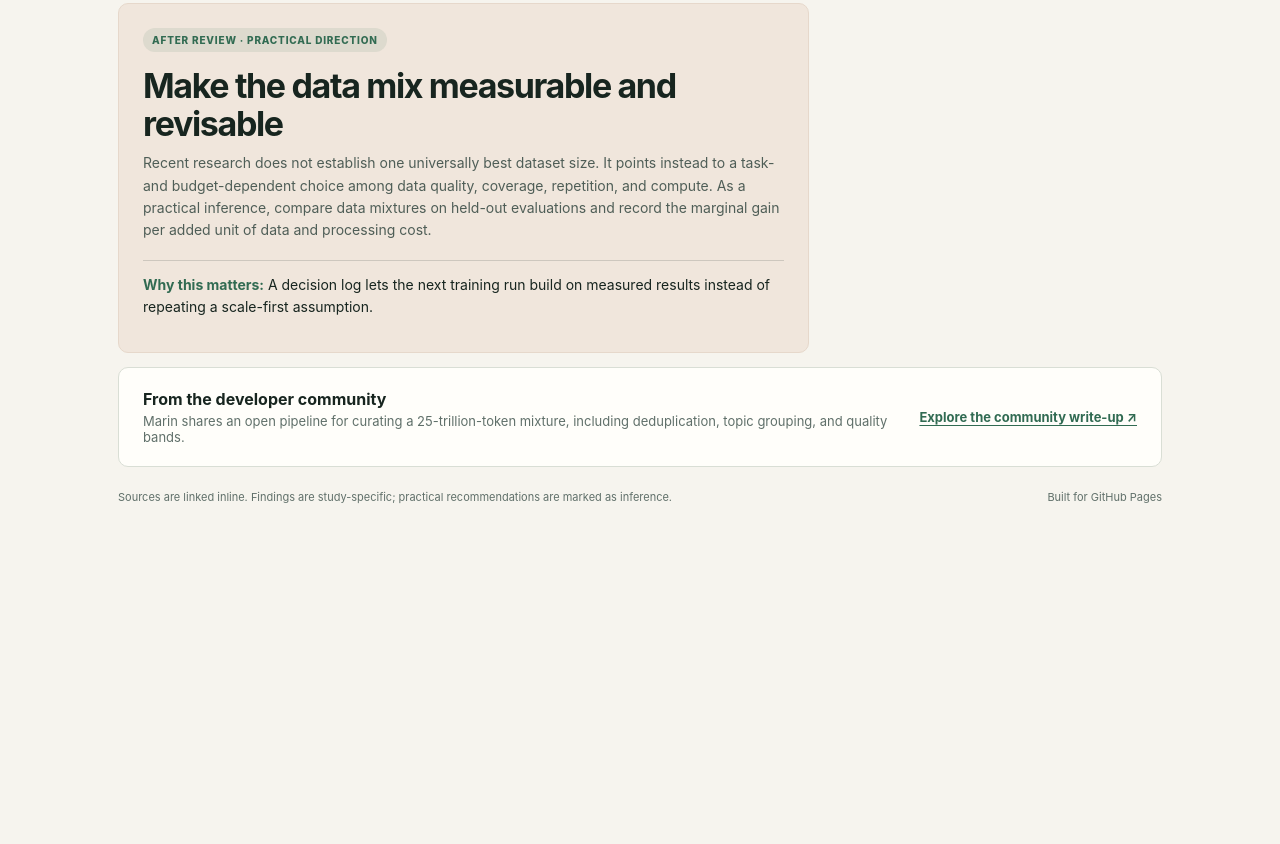
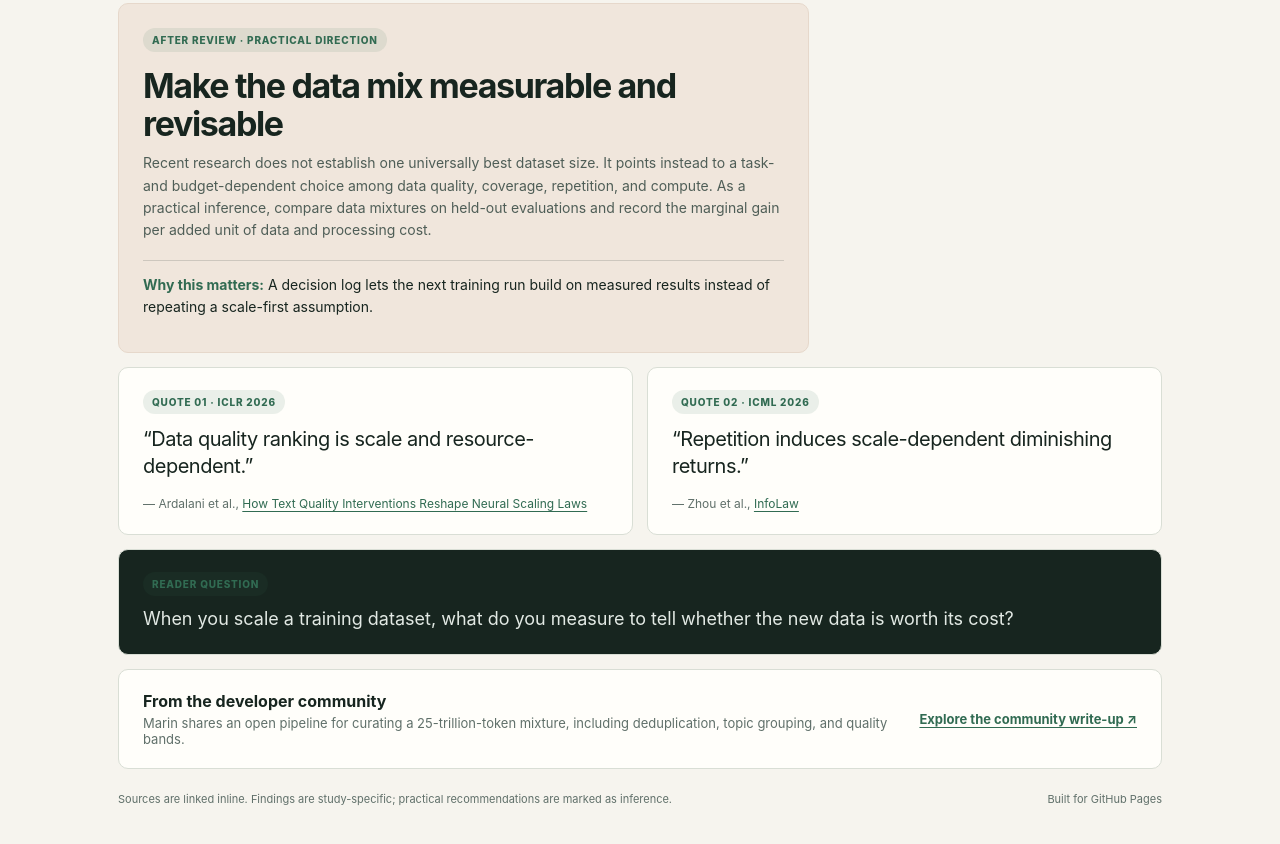
Before and after one commit to tripathiswastik/Weekly-data-scaling-newsletter, a plain HTML site: page index.html in a window 1280 px wide. Shown: the part 1390-2234 px from the top of the page. Before the commit the page ends 1964 px from the top, so only its background shows below. Drawn offline with Linux system fonts and the light colour scheme.

Commit message:
Add research quotes and reader question

```diff
--- a/index.html
+++ b/index.html
@@ -35,6 +35,12 @@
     .why b { color:var(--green); }
     .source { margin-top:15px!important; font-size:12px!important; }
     .number { color:var(--orange); font-weight:800; font-size:12px; letter-spacing:.1em; }
+    .insights { display:grid; grid-template-columns:1fr 1fr; gap:14px; margin-top:14px; }
+    .quote-card, .reader-question { padding:22px 24px; border:1px solid var(--line); border-radius:10px; background:var(--card); }
+    .quote-card blockquote { margin:12px 0; font-size:20px; line-height:1.35; letter-spacing:-.025em; }
+    .quote-card cite { color:var(--muted); font-size:12px; font-style:normal; }
+    .reader-question { grid-column:span 2; background:var(--ink); color:#fff; }
+    .reader-question p { margin:10px 0 0; color:#e2e9e4; font-size:18px; line-height:1.45; }
     .community { display:flex; align-items:center; justify-content:space-between; gap:18px; padding:21px 24px; margin-top:14px; border:1px solid var(--line); border-radius:10px; background:var(--card); }
     .community p { margin:4px 0 0; color:var(--muted); font-size:13px; }
     .community a { font-size:13px; font-weight:750; white-space:nowrap; }
@@ -83,6 +89,23 @@
       </article>
     </section>
 
+    <section class="insights" aria-label="Quotes and reader question">
+      <article class="quote-card">
+        <span class="tag">Quote 01 · ICLR 2026</span>
+        <blockquote>“Data quality ranking is scale and resource-dependent.”</blockquote>
+        <cite>— Ardalani et al., <a href="https://proceedings.iclr.cc/paper_files/paper/2026/hash/6544c0b53cc1ea51d0c7086b536830a8-Abstract-Conference.html">How Text Quality Interventions Reshape Neural Scaling Laws</a></cite>
+      </article>
+      <article class="quote-card">
+        <span class="tag">Quote 02 · ICML 2026</span>
+        <blockquote>“Repetition induces scale-dependent diminishing returns.”</blockquote>
+        <cite>— Zhou et al., <a href="https://proceedings.mlr.press/v306/zhou26af.html">InfoLaw</a></cite>
+      </article>
+      <article class="reader-question">
+        <span class="tag">Reader question</span>
+        <p>When you scale a training dataset, what do you measure to tell whether the new data is worth its cost?</p>
+      </article>
+    </section>
+
     <aside class="community"><div><strong>From the developer community</strong><p>Marin shares an open pipeline for curating a 25-trillion-token mixture, including deduplication, topic grouping, and quality bands.</p></div><a href="https://marin.community/blog/2026/09/11/marin-data-pipeline-overview/">Explore the community write-up ↗</a></aside>
     <footer><span>Sources are linked inline. Findings are study-specific; practical recommendations are marked as inference.</span><span>Built for GitHub Pages</span></footer>
   </main>
```
